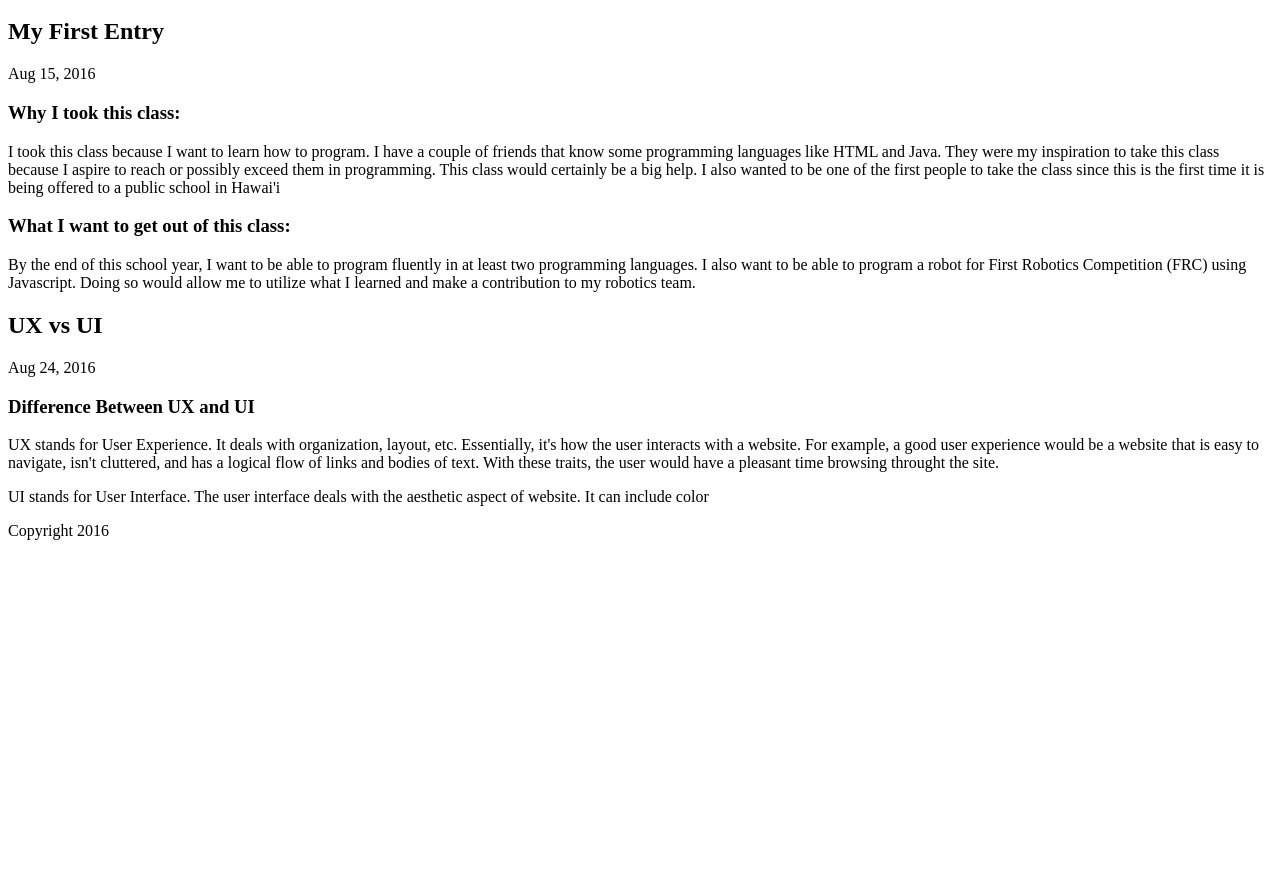
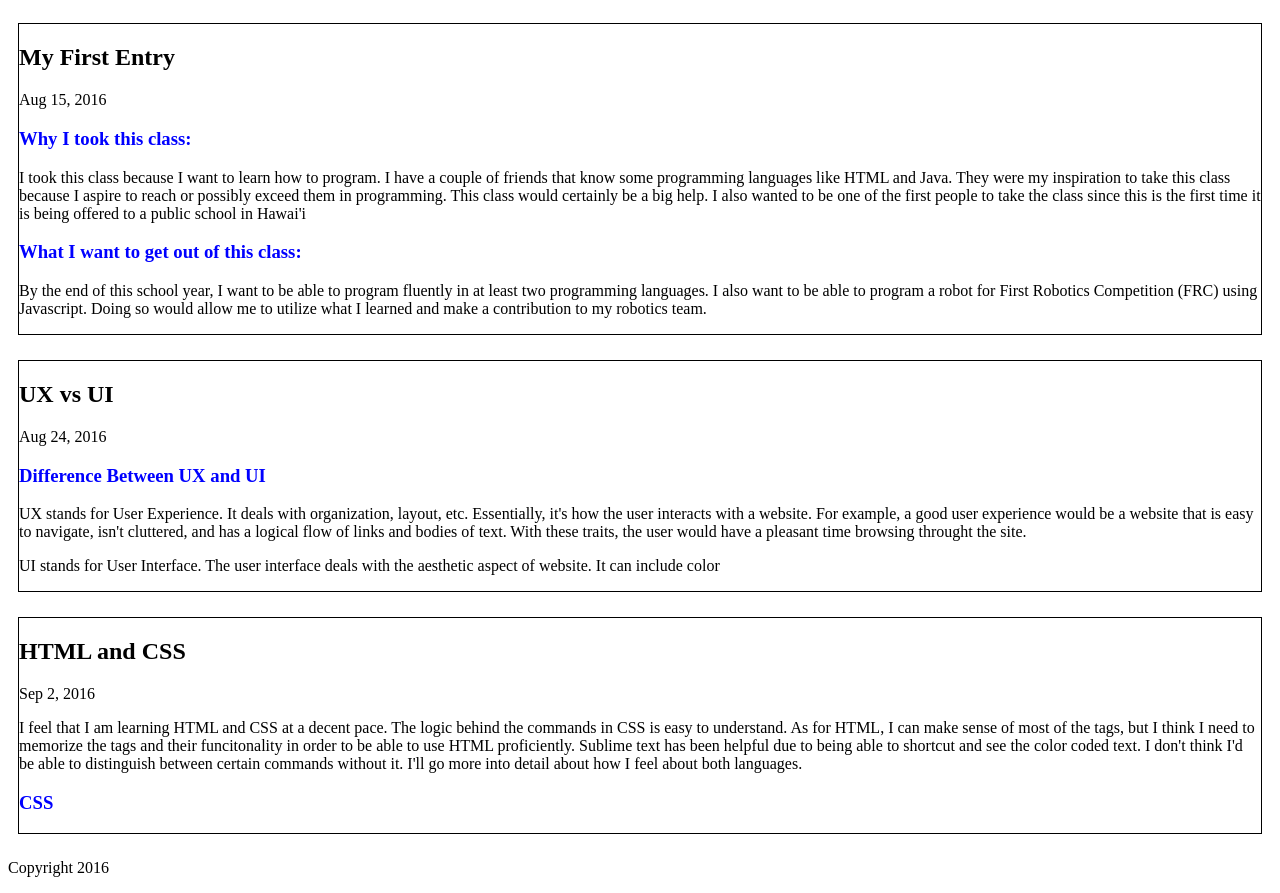
Before and after one commit to ageronimo/journal, a plain HTML site: page index.html in a window 1280 px wide. Shown: the part 539-1432 px from the top of the page. Before the commit the page ends 1095 px from the top, so only its background shows below. Drawn offline with Linux system fonts and the light colour scheme.

Commit message:
new blog entry, started styling

```diff
--- /dev/null
+++ b/CSS/styles.css
@@ -0,0 +1,8 @@
+.header {
+  color: blue;
+}
+
+.content {
+  border: 1px solid #000;
+  margin: 25px 10px;
+}
--- a/index.html
+++ b/index.html
@@ -4,6 +4,7 @@
     <meta charset="utf-8">
     <!-- tells type of characters used -->
     <title>Journal</title>
+    <link rel="stylesheet" type="text/css" href="css/styles.css">
   </head>
   <body>
     <header>
@@ -29,31 +30,49 @@
           </ul>
         </nav>
       </div>
+
       <div id="first" class="content">
         <h2><b>My First Entry</b></h2>
-        <span> Aug 15, 2016</span>
+        <span>Aug 15, 2016</span>
         <div class="article"> <!--allows u to style-->
-          <h3> Why I took this class:</h3>
+          <h3 class="header"> Why I took this class:</h3>
           <p> I took this class because I want to learn how to program. I have a couple of friends that know some programming languages like HTML and Java. They were my inspiration to take this class because I aspire to reach or possibly exceed them in programming. This class would certainly be a big help. I also wanted to be one of the first people to take the class since this is the first time it is being offered to a public school in Hawai'i
           </p>
         </div>
         <div class="article">
-          <h3> What I want to get out of this class:</h3>
+          <h3 class="header"> What I want to get out of this class:</h3>
           <p> <span class="highlight"> By the end of this school year, </span>I want to be able to program fluently in at least two programming languages. I also want to be able to program a robot for First Robotics Competition (FRC) using Javascript. Doing so would allow me to utilize what I learned and make a contribution to my robotics team.
           </p>
           </div>
       </div>
+
       <div id="second" class="content">
         <h2>UX vs UI</h2>
         <span>Aug 24, 2016</span>
         <div class="article">
-          <h3> Difference Between UX and UI</h3>
+          <h3 class="header"> Difference Between UX and UI</h3>
           <p>
             UX stands for User Experience. It deals with organization, layout, etc. Essentially, it's how the user interacts with a website. For example, a good user experience would be a website that is easy to navigate, isn't cluttered, and has a logical flow of links and bodies of text. With these traits, the user would have a pleasant time browsing throught the site.
           </p>
           <p>
             UI stands for User Interface. The user interface deals with the aesthetic aspect of website. It can include color
           </p>
+        </div>
+      </div>
+
+
+      <div id="third" class="content">
+        <h2>HTML and CSS</h2>
+        <span> Sep 2, 2016</span>
+        <div class="article">
+          <p>
+            I feel that I am learning HTML and CSS at a decent pace. The logic behind the commands in CSS is easy to understand. As for HTML, I can make sense of most of the tags, but I think I need to memorize the tags and their funcitonality in order to be able to use HTML proficiently. Sublime text has been helpful due to being able to shortcut and see the color coded text. I don't think I'd be able to distinguish between certain commands without it. I'll go more into detail about how I feel about both languages.
+          </p>
+          <h3 class="header">CSS</h3>
+          <p>
+
+          </p>
+        </div>
 
       </div>
 
```
